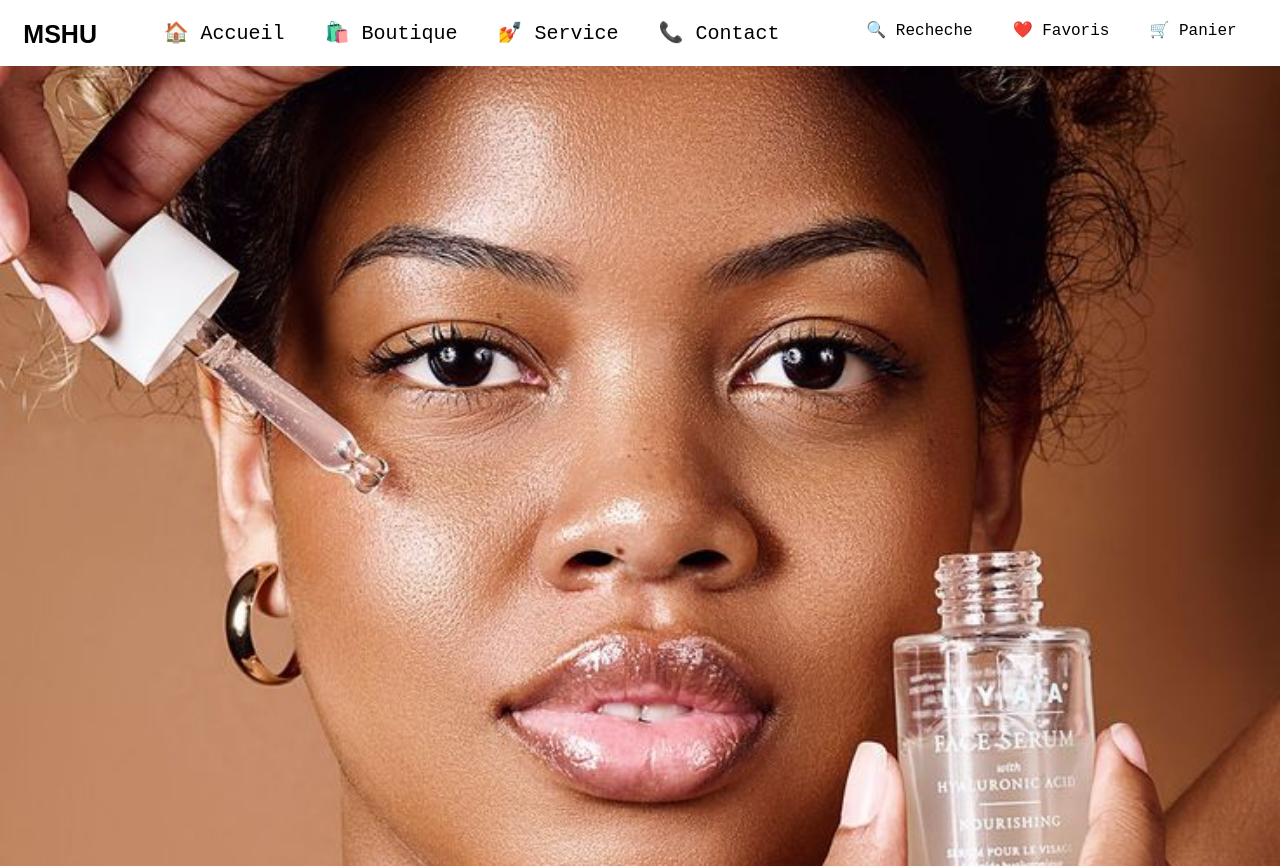
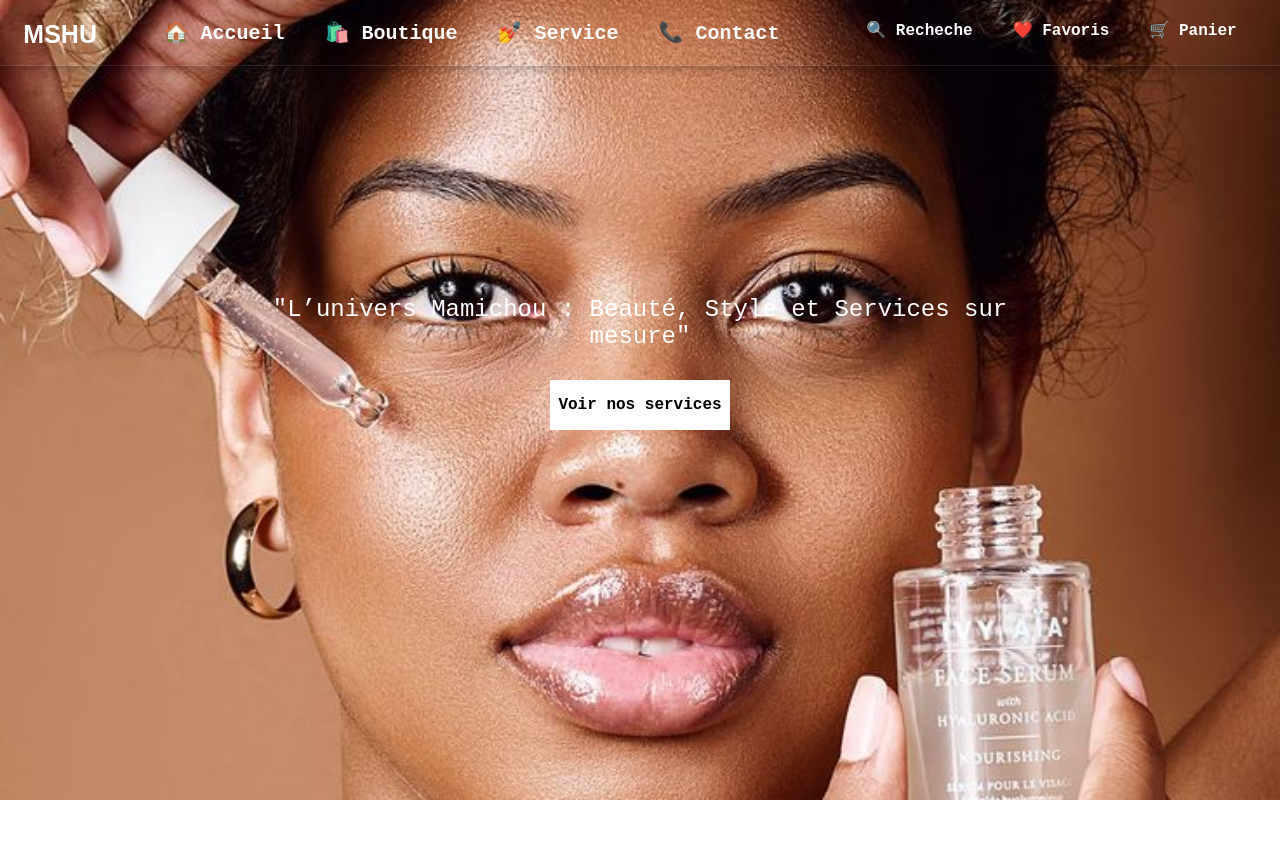
Before and after one commit to Mass642464/mamishou, a plain HTML site: page index.html in a window 1280 px wide. After the commit the page ends 800 px from the top, so only its background shows below. Drawn offline with Linux system fonts and the light colour scheme.

Commit message:
avant le reponsive de mon header

```diff
--- a/index.html
+++ b/index.html
@@ -45,6 +45,12 @@
                  </ul>
             </div>
         </div>
+        <div class="accrocheur" >
+            <p>
+                "L’univers Mamichou : Beauté, Style et Services sur mesure"
+            </p>
+            <button>Voir nos services</button>
+        </div>
     </header>
     <main>
         <section class="section1">
--- a/style.css
+++ b/style.css
@@ -7,12 +7,21 @@
     list-style: none;
 
 }
+header
+{
+    background-image: url(image/📸\ Sublimez\ Vos\ Produits\ de\ Beauté\ avec\ un\ Photographe\ Spécialisé\ à\ Paris!\ 🌟.jpeg);
+    background-repeat: no-repeat;
+    background-position: center ;
+    background-size: cover;
+    height: 100vh;
+
+}
 .head
 {
     display: flex;
     justify-content: space-around;
-    border-bottom: 1px solid rgba(255, 255, 255, 0.5); /* Meilleur rendu */
-    box-shadow: 2px 2px 10px rgba(0, 0, 0, 0.2); /* Ombre plus naturelle */
+  border-bottom: 1px solid rgba(255, 255, 255, 0.094); /* Meilleur rendu */
+    box-shadow: 2px 2px 10px rgba(0, 0, 0, 0.299); /* Ombre plus naturelle */
 }
 .logo
 {
@@ -21,6 +30,7 @@
     font-weight: bold;
     position: relative;
     margin-top: 20px;
+    color: white;
 
 }
 .head .menu_head ul{
@@ -41,7 +51,8 @@
 
     font-family:'Courier New', Courier, monospace;
     font-size: 20px;
-    color: black;
+    font-weight: bold;
+    color:white;
 }
 
 .head .icon_head ul li {
@@ -51,7 +62,8 @@
 .head .icon_head ul li a{
 
     font-family:'Courier New', Courier, monospace;
-    color: black;
+    font-weight: bold;
+    color:white;
 }
 .head .menu_head ul li:hover
 {
@@ -60,7 +72,7 @@
 }
 .head .icon_head ul li:hover {
 
-    background-color: rgba(241, 222, 222, 0.8); /* 80% d'opacité */
+
 
 
 }
@@ -77,26 +89,34 @@ display: block;
     left: 0;
 
 }
+.accrocheur
+{
+ text-align: center;
+ margin: 100px;
+ padding: 100px;
+}
+.accrocheur p
+{
+    font-family: 'Courier New', Courier, monospace;
+    font-size: 24px;
+color: white;
+margin: 30px;
+
+
+}
+.accrocheur button
+{
+    background-color: white;
+    width: 180px;
+    height: 50px;
+    border: 0;
+    color: black;
+    font-family: 'Courier New', Courier, monospace;
+    font-size: 16px;
+    font-weight: bold;
+}
+
 @media screen {
 
 
 }
-/*mon body*/
-.section1 div
-{
-    width: 100%;
-    height: 50vh;
-}
-.section1 div .div1
-{
- background-image: url(image/📸\ Sublimez\ Vos\ Produits\ de\ Beauté\ avec\ un\ Photographe\ Spécialisé\ à\ Paris!\ 🌟.jpeg);
- background-repeat: no-repeat;
- background-position: center ;
- background-size: cover;
- height: 100vh;
- position: relative;
-}
-.section1 div .div1 .div2
-{
- position: absolute;
-}
```
